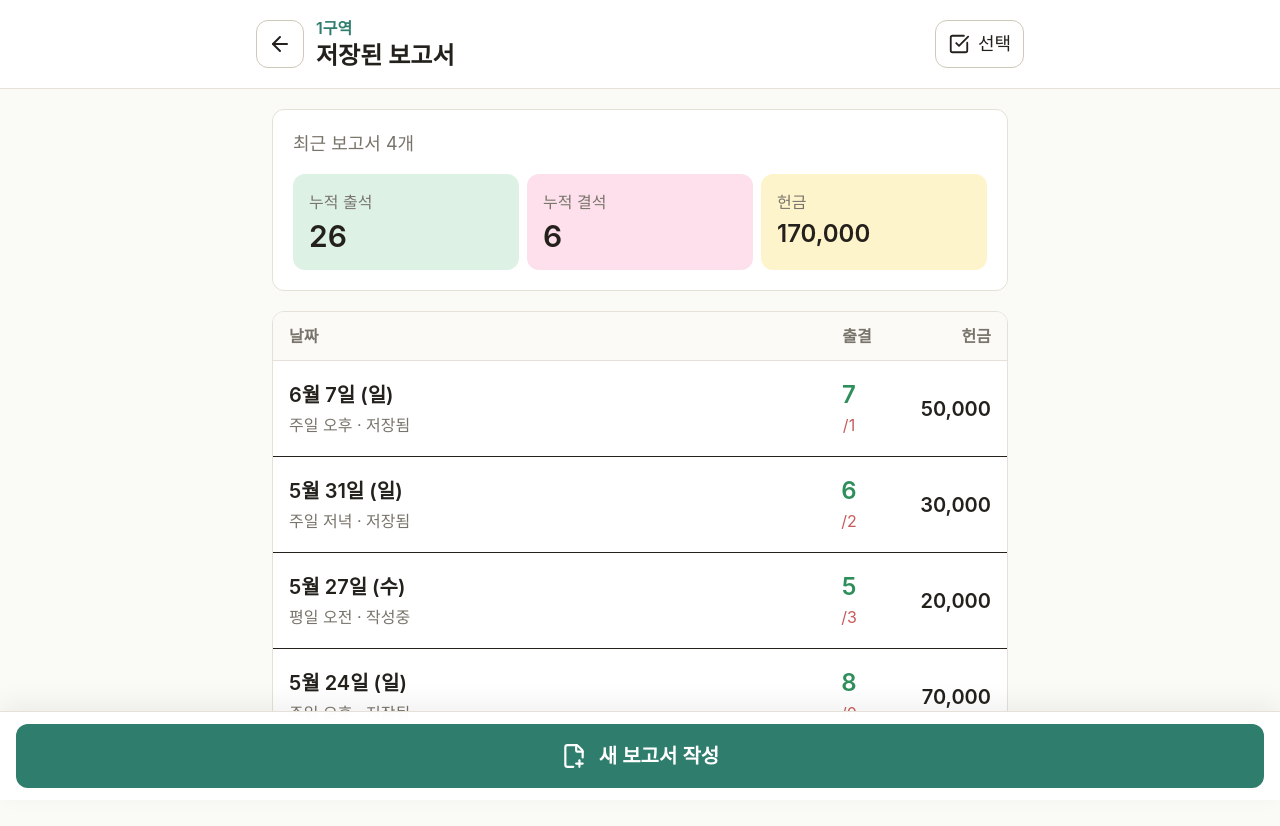
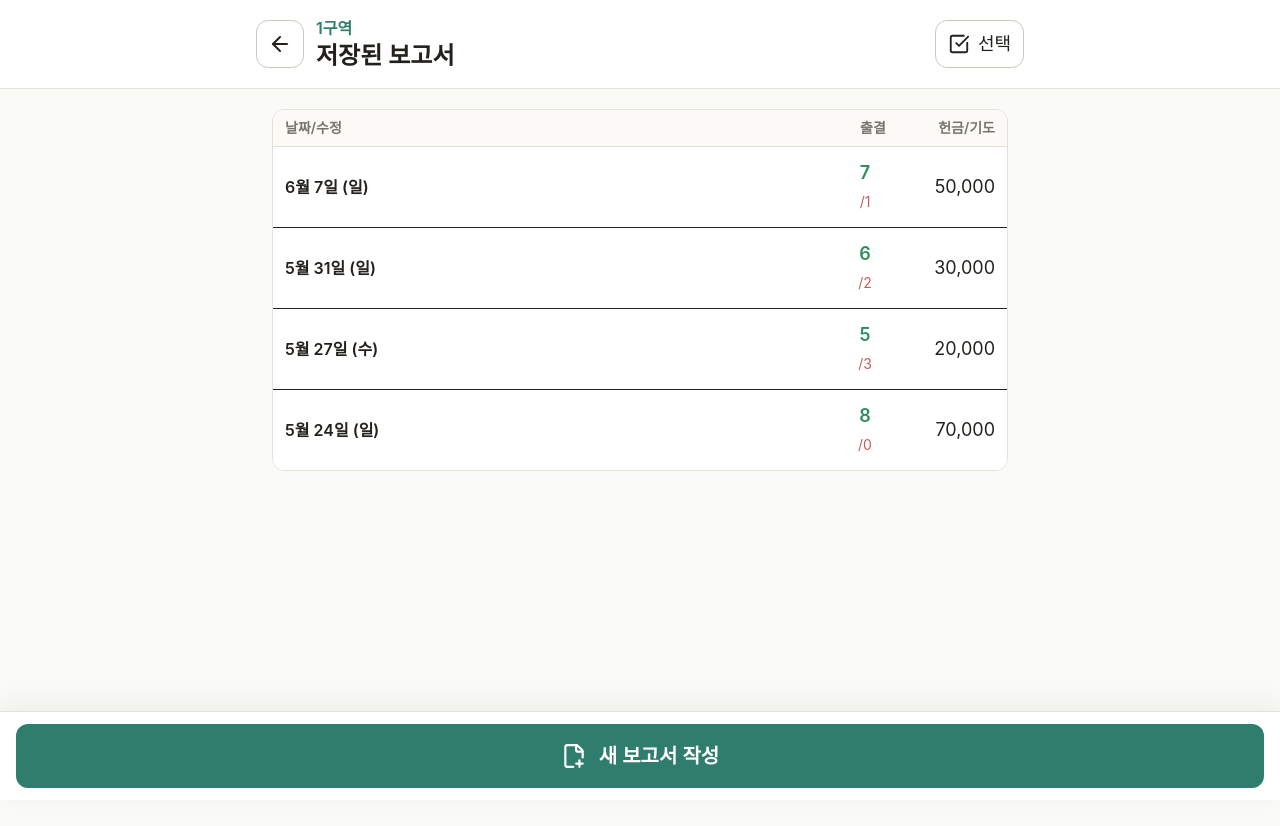
Before and after one commit to joopkim/church_manager, a Next.js app: page /district-worship-reports in a window 1280 px wide. Shown: the top 826 px of the page. After the commit the page ends 800 px from the top, so only its background shows below. Built offline with nearby package versions, Linux system fonts and the light colour scheme.

Commit message:
Compact worship reports list table

```diff
--- a/src/app/district-worship-reports/page.tsx
+++ b/src/app/district-worship-reports/page.tsx
@@ -9,7 +9,7 @@ import {
   Trash2,
   X,
 } from "lucide-react";
-import { useMemo, useState } from "react";
+import { useState } from "react";
 
 type Report = {
   id: number;
@@ -98,21 +98,6 @@ export default function DistrictWorshipReportsPage() {
   const singleSelectedReport = selectedCount === 1
     ? reports.find((report) => report.id === selectedIds[0])
     : null;
-  const totalAttendance = useMemo(
-    () =>
-      reports.reduce(
-        (total, report) => ({
-          present: total.present + report.present,
-          absent: total.absent + report.absent,
-        }),
-        { present: 0, absent: 0 },
-      ),
-    [reports],
-  );
-  const totalOffering = useMemo(
-    () => reports.reduce((total, report) => total + report.offering, 0),
-    [reports],
-  );
 
   function toggleSelection(reportId: number) {
     setSelectedIds((current) =>
@@ -170,28 +155,8 @@ export default function DistrictWorshipReportsPage() {
       </header>
 
       <section className="mx-auto max-w-3xl px-4 py-5">
-        <div className="rounded-xl border border-hairline bg-canvas p-5">
-          <p className="text-lg text-muted">최근 보고서 {reports.length}개</p>
-          <div className="mt-4 grid grid-cols-3 gap-2">
-            <div className="rounded-xl bg-tint-mint p-4">
-              <p className="text-base text-muted">누적 출석</p>
-              <p className="mt-1 text-3xl font-semibold">{totalAttendance.present}</p>
-            </div>
-            <div className="rounded-xl bg-tint-rose p-4">
-              <p className="text-base text-muted">누적 결석</p>
-              <p className="mt-1 text-3xl font-semibold">{totalAttendance.absent}</p>
-            </div>
-            <div className="rounded-xl bg-tint-yellow p-4">
-              <p className="text-base text-muted">헌금</p>
-              <p className="mt-1 text-2xl font-semibold">
-                {totalOffering.toLocaleString("ko-KR")}
-              </p>
-            </div>
-          </div>
-        </div>
-
         {isSelecting && (
-          <div className="mt-4 rounded-xl border border-hairline bg-canvas p-4">
+          <div className="rounded-xl border border-hairline bg-canvas p-4">
             <p className="text-xl font-semibold">{selectedCount}개 선택됨</p>
             <button
               className="mt-3 flex h-14 w-full items-center justify-center gap-2 rounded-xl bg-error text-xl font-semibold text-white disabled:bg-hairline-strong"
@@ -204,11 +169,11 @@ export default function DistrictWorshipReportsPage() {
           </div>
         )}
 
-        <section className="mt-5 overflow-hidden rounded-xl border border-hairline bg-canvas">
-          <div className="grid grid-cols-[1fr_84px_92px] border-b border-hairline bg-surface-soft px-4 py-3 text-base font-semibold text-muted">
-            <span>날짜</span>
+        <section className={`${isSelecting ? "mt-4" : ""} overflow-hidden rounded-xl border border-hairline bg-canvas`}>
+          <div className="grid grid-cols-[1fr_72px_86px] border-b border-hairline bg-surface-soft px-3 py-2 text-sm font-semibold text-muted">
+            <span>날짜/수정</span>
             <span className="text-center">출결</span>
-            <span className="text-right">헌금</span>
+            <span className="text-right">헌금/기도</span>
           </div>
 
           <div className="divide-y divide-hairline-soft">
@@ -216,11 +181,48 @@ export default function DistrictWorshipReportsPage() {
               const selected = selectedIds.includes(report.id);
 
               return (
-                <button
-                  className={`grid min-h-24 w-full grid-cols-[1fr_84px_92px] items-center gap-2 px-4 py-4 text-left ${
+                <div
+                  className={`grid min-h-16 w-full grid-cols-[1fr_72px_86px] items-center gap-2 px-3 py-3 ${
                     selected ? "bg-tint-sky ring-4 ring-inset ring-primary/20" : "bg-canvas"
                   }`}
                   key={report.id}
+                >
+                  {isSelecting ? (
+                    <button
+                      className="min-w-0 text-left"
+                      onClick={() => toggleSelection(report.id)}
+                    >
+                      <span className="block text-base font-semibold leading-6">
+                        {formatDate(report.date)}
+                      </span>
+                    </button>
+                  ) : (
+                    <Link
+                      className="min-w-0 text-left"
+                      href="/district-worship-report"
+                    >
+                      <span className="block text-base font-semibold leading-6">
+                        {formatDate(report.date)}
+                      </span>
+                    </Link>
+                  )}
+
+                  <button
+                    className="text-center"
+                    onClick={() => {
+                      if (isSelecting) {
+                        toggleSelection(report.id);
+                      }
+                    }}
+                  >
+                    <span className="block text-lg font-semibold text-success">
+                      {report.present}
+                    </span>
+                    <span className="text-sm text-error">/{report.absent}</span>
+                  </button>
+
+                  <button
+                    className="text-right text-base font-semibold"
                     onClick={() => {
                       if (isSelecting) {
                         toggleSelection(report.id);
@@ -230,26 +232,9 @@ export default function DistrictWorshipReportsPage() {
                       setPrayerReport(report);
                     }}
                   >
-                  <span className="min-w-0">
-                    <span className="block text-xl font-semibold leading-7">
-                      {formatDate(report.date)}
-                    </span>
-                    <span className="mt-1 block text-base leading-6 text-muted">
-                      {report.dayKind} {report.timePeriod} · {report.status}
-                    </span>
-                  </span>
-
-                  <span className="text-center">
-                    <span className="block text-2xl font-semibold text-success">
-                      {report.present}
-                    </span>
-                    <span className="text-base text-error">/{report.absent}</span>
-                  </span>
-
-                  <span className="text-right text-xl font-semibold">
                     {report.offering.toLocaleString("ko-KR")}
-                  </span>
                   </button>
+                </div>
               );
             })}
           </div>
```
Lines whose indentation alone changed are shown as unchanged.
